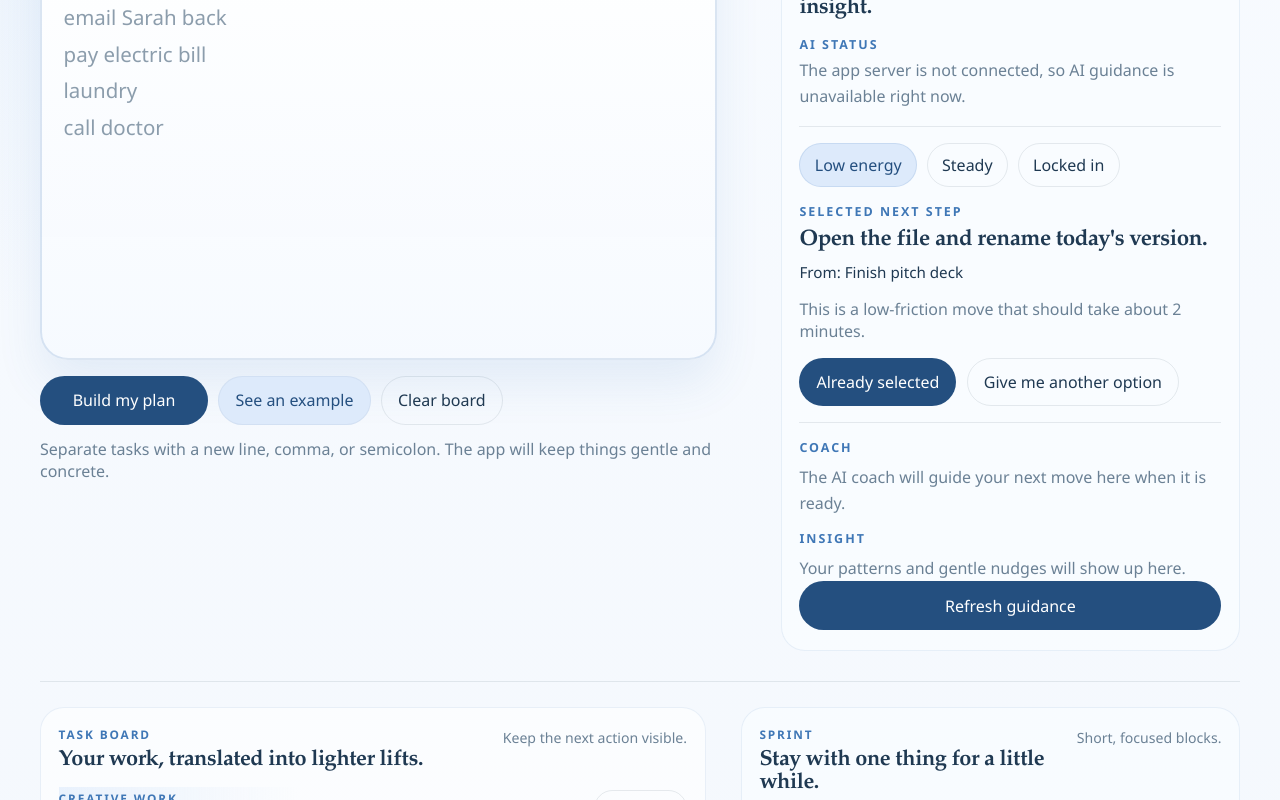
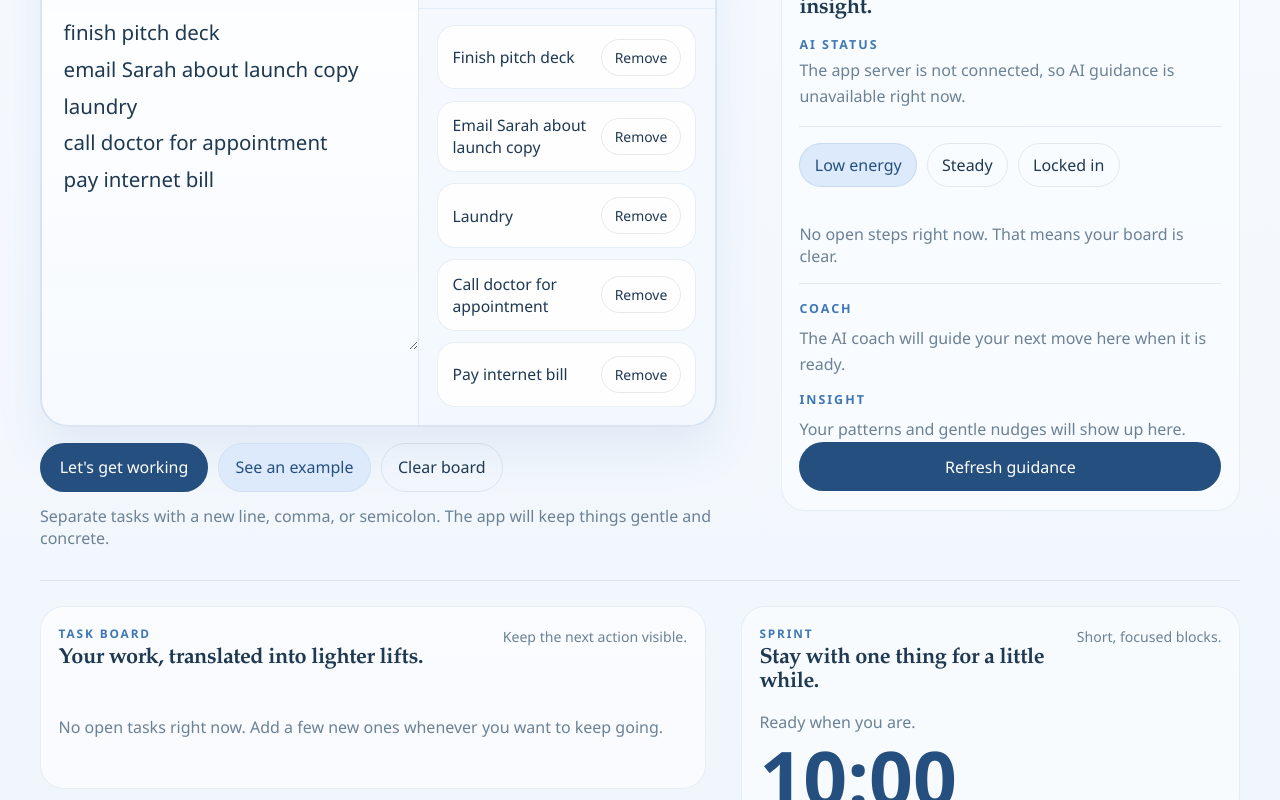
Before and after one commit to deepaksharma0801/Step-Zero, a website: page index.html in a window 1280 px wide. Both pictures are taken after a click on the button "See an example". Shown: the part 503-1303 px from the top of the page. Drawn offline with Linux system fonts and the light colour scheme; no server answers.

Commit message:
UI changes for better user experience

```diff
--- a/index.html
+++ b/index.html
@@ -27,18 +27,35 @@
               <p class="brain-dump-label">Brain dump box</p>
               <p class="brain-dump-hint">Nothing has to be organized yet.</p>
             </div>
-            <label class="sr-only" for="brain-dump">Brain dump</label>
-            <textarea
-              id="brain-dump"
-              placeholder="finish deck
+            <div class="brain-dump-split">
+              <div class="brain-dump-pane brain-dump-pane-input">
+                <div class="brain-pane-header">
+                  <p class="brain-pane-label">Drop it here</p>
+                  <p class="brain-pane-note">Messy is welcome.</p>
+                </div>
+                <label class="sr-only" for="brain-dump">Brain dump</label>
+                <textarea
+                  id="brain-dump"
+                  placeholder="finish deck
 email Sarah back
 pay electric bill
 laundry
 call doctor"
-            ></textarea>
+                ></textarea>
+              </div>
+              <div class="brain-dump-pane brain-dump-pane-preview">
+                <div class="brain-pane-header">
+                  <p class="brain-pane-label">Your running list</p>
+                  <p id="draft-count" class="brain-pane-note">0 tasks ready</p>
+                </div>
+                <div id="draft-preview" class="draft-preview empty-state">
+                  <p>As you add tasks, they will collect here before you send them into the full board.</p>
+                </div>
+              </div>
+            </div>
           </div>
           <div class="input-actions hero-input-actions">
-            <button id="generate-plan" class="button button-primary">Build my plan</button>
+            <button id="generate-plan" class="button button-primary">Let&apos;s get working</button>
             <button id="load-demo" class="button button-secondary">See an example</button>
             <button id="clear-all" class="button button-ghost">Clear board</button>
           </div>
@@ -112,7 +129,7 @@ call doctor"
 
       <main class="layout">
         <div class="main-column main-column-primary">
-          <section class="panel panel-tasks">
+          <section id="task-board" class="panel panel-tasks">
             <div class="section-heading section-heading-row">
               <div>
                 <p class="section-kicker">Task Board</p>
--- a/script.js
+++ b/script.js
@@ -9,6 +9,7 @@ pay internet bill`;
 const state = {
   tasks: [],
   history: [],
+  draftText: "",
   preferences: {
     energy: "low",
   },
@@ -36,6 +37,8 @@ const state = {
 
 const elements = {
   brainDump: document.querySelector("#brain-dump"),
+  draftPreview: document.querySelector("#draft-preview"),
+  draftCount: document.querySelector("#draft-count"),
   generatePlan: document.querySelector("#generate-plan"),
   loadDemo: document.querySelector("#load-demo"),
   clearAll: document.querySelector("#clear-all"),
@@ -66,6 +69,7 @@ const elements = {
   aiStatusCopy: document.querySelector("#ai-status-copy"),
   coachMessage: document.querySelector("#coach-message"),
   coachInsight: document.querySelector("#coach-insight"),
+  taskBoard: document.querySelector("#task-board"),
 };
 
 function init() {
@@ -86,6 +90,9 @@ function hydrateState() {
       }
       if (Array.isArray(parsed.history)) {
         state.history = parsed.history;
+      }
+      if (typeof parsed.draftText === "string") {
+        state.draftText = parsed.draftText;
       }
       if (parsed.preferences?.energy) {
         state.preferences.energy = parsed.preferences.energy;
@@ -109,6 +116,7 @@ function hydrateState() {
     }
   }
 
+  elements.brainDump.value = state.draftText;
   updateTimerDisplay();
   syncEnergySelections();
   syncTimerSelections();
@@ -116,13 +124,17 @@ function hydrateState() {
 
 function bindEvents() {
   elements.generatePlan.addEventListener("click", () => {
-    void handleGeneratePlan();
+    void handleGeneratePlan({ scrollToBoard: true });
   });
   elements.loadDemo.addEventListener("click", () => {
-    elements.brainDump.value = DEMO_TEXT;
-    void handleGeneratePlan();
+    setBrainDumpValue(DEMO_TEXT);
   });
   elements.clearAll.addEventListener("click", handleClearAll);
+  elements.brainDump.addEventListener("input", () => {
+    state.draftText = elements.brainDump.value;
+    renderDraftPreview();
+    saveState();
+  });
   elements.pickNextStep.addEventListener("click", () => {
     void handlePickNextStep();
   });
@@ -188,7 +200,7 @@ async function checkAIAvailability() {
   render();
 }
 
-async function handleGeneratePlan() {
+async function handleGeneratePlan(options = {}) {
   if (state.ai.isLoading) {
     return;
   }
@@ -230,7 +242,7 @@ async function handleGeneratePlan() {
   }
 
   state.tasks = mergeTasks(nextTasks, state.tasks);
-  elements.brainDump.value = "";
+  setBrainDumpValue("");
   ensureFocusedStep();
 
   recordHistory(
@@ -239,12 +251,17 @@ async function handleGeneratePlan() {
   );
   saveState();
   render();
+
+  if (options.scrollToBoard) {
+    elements.taskBoard?.scrollIntoView({ behavior: "smooth", block: "start" });
+  }
 }
 
 function handleClearAll() {
   stopTimer();
   state.tasks = [];
   state.history = [];
+  setBrainDumpValue("");
   state.focus = { taskId: null, stepId: null };
   state.timer.selectedDuration = DEFAULT_DURATION;
   state.timer.remainingSeconds = DEFAULT_DURATION * 60;
@@ -255,7 +272,6 @@ function handleClearAll() {
   state.ai.insight = canUseAI()
     ? "A clean slate still counts as progress when you are restarting on purpose."
     : "Even without AI, the smallest visible next move is usually the right restart.";
-  elements.brainDump.value = "";
   syncTimerSelections();
   saveState();
   render();
@@ -766,6 +782,7 @@ function setFocus(taskId, stepId) {
 function render() {
   syncEnergySelections();
   syncTimerSelections();
+  renderDraftPreview();
   renderAiPanel();
   renderTasks();
   renderSuggestion();
@@ -781,6 +798,39 @@ function renderAiPanel() {
   elements.aiStatusCopy.textContent = state.ai.statusText;
   elements.coachMessage.textContent = state.ai.coachMessage;
   elements.coachInsight.textContent = state.ai.insight;
+}
+
+function renderDraftPreview() {
+  const entries = splitEntries(state.draftText);
+
+  elements.draftCount.textContent = `${entries.length} task${entries.length === 1 ? "" : "s"} ready`;
+
+  if (!entries.length) {
+    elements.draftPreview.className = "draft-preview empty-state";
+    elements.draftPreview.innerHTML =
+      "<p>As you add tasks, they will collect here before you send them into the full board.</p>";
+    return;
+  }
+
+  elements.draftPreview.className = "draft-preview";
+  elements.draftPreview.innerHTML = "";
+
+  entries.forEach((entry, index) => {
+    const row = document.createElement("div");
+    row.className = "draft-item";
+
+    const text = document.createElement("p");
+    text.className = "draft-item-text";
+    text.textContent = tidySentence(entry);
+
+    const removeButton = document.createElement("button");
+    removeButton.className = "button button-mini button-ghost draft-remove";
+    removeButton.textContent = "Remove";
+    removeButton.addEventListener("click", () => removeDraftEntry(index));
+
+    row.append(text, removeButton);
+    elements.draftPreview.append(row);
+  });
 }
 
 function renderTasks() {
@@ -1167,6 +1217,7 @@ function saveState() {
   const serializable = {
     tasks: state.tasks,
     history: state.history,
+    draftText: state.draftText,
     preferences: state.preferences,
     focus: state.focus,
     ai: {
@@ -1177,6 +1228,19 @@ function saveState() {
   };
 
   localStorage.setItem(STORAGE_KEY, JSON.stringify(serializable));
+}
+
+function setBrainDumpValue(value) {
+  state.draftText = value;
+  elements.brainDump.value = value;
+  renderDraftPreview();
+  saveState();
+}
+
+function removeDraftEntry(indexToRemove) {
+  const entries = splitEntries(state.draftText);
+  entries.splice(indexToRemove, 1);
+  setBrainDumpValue(entries.join("\n"));
 }
 
 async function fetchJSON(url, body) {
--- a/styles.css
+++ b/styles.css
@@ -299,9 +299,56 @@ h3 {
   color: var(--muted);
 }
 
+.brain-dump-split {
+  display: grid;
+  grid-template-columns: minmax(0, 1.12fr) minmax(280px, 0.88fr);
+  min-height: 420px;
+}
+
+.brain-dump-pane {
+  min-width: 0;
+}
+
+.brain-dump-pane-input {
+  border-right: 1px solid rgba(63, 119, 182, 0.14);
+}
+
+.brain-dump-pane-preview {
+  display: flex;
+  flex-direction: column;
+  background: rgba(243, 248, 255, 0.72);
+}
+
+.brain-pane-header {
+  display: flex;
+  justify-content: space-between;
+  align-items: center;
+  gap: 0.8rem;
+  padding: 1rem 1.15rem;
+  border-bottom: 1px solid rgba(63, 119, 182, 0.1);
+}
+
+.brain-pane-label,
+.brain-pane-note {
+  margin: 0;
+}
+
+.brain-pane-label {
+  font-size: 0.86rem;
+  font-weight: 700;
+  letter-spacing: 0.14em;
+  text-transform: uppercase;
+  color: var(--blue);
+}
+
+.brain-pane-note {
+  font-size: 0.88rem;
+  color: var(--muted);
+}
+
 textarea {
   width: 100%;
-  min-height: 420px;
+  min-height: 360px;
   resize: vertical;
   display: block;
   padding: 1.5rem 1.35rem;
@@ -327,6 +374,38 @@ textarea:focus {
   box-shadow:
     0 24px 44px rgba(63, 119, 182, 0.14),
     0 0 0 5px rgba(63, 119, 182, 0.09);
+}
+
+.draft-preview {
+  display: grid;
+  gap: 0.7rem;
+  padding: 1rem 1.15rem 1.15rem;
+  align-content: start;
+}
+
+.draft-preview.empty-state {
+  padding-top: 1.15rem;
+}
+
+.draft-item {
+  display: grid;
+  grid-template-columns: minmax(0, 1fr) auto;
+  gap: 0.75rem;
+  align-items: center;
+  padding: 0.8rem 0.9rem;
+  border: 1px solid rgba(63, 119, 182, 0.12);
+  border-radius: 18px;
+  background: rgba(255, 255, 255, 0.86);
+}
+
+.draft-item-text {
+  margin: 0;
+  font-size: 0.98rem;
+  color: var(--ink);
+}
+
+.draft-remove {
+  white-space: nowrap;
 }
 
 .hero-input-actions {
@@ -688,6 +767,15 @@ textarea:focus {
     gap: 0.75rem;
   }
 
+  .brain-dump-split {
+    grid-template-columns: 1fr;
+  }
+
+  .brain-dump-pane-input {
+    border-right: 0;
+    border-bottom: 1px solid rgba(63, 119, 182, 0.14);
+  }
+
   .brain-dump-bar {
     align-items: start;
     flex-direction: column;
```
